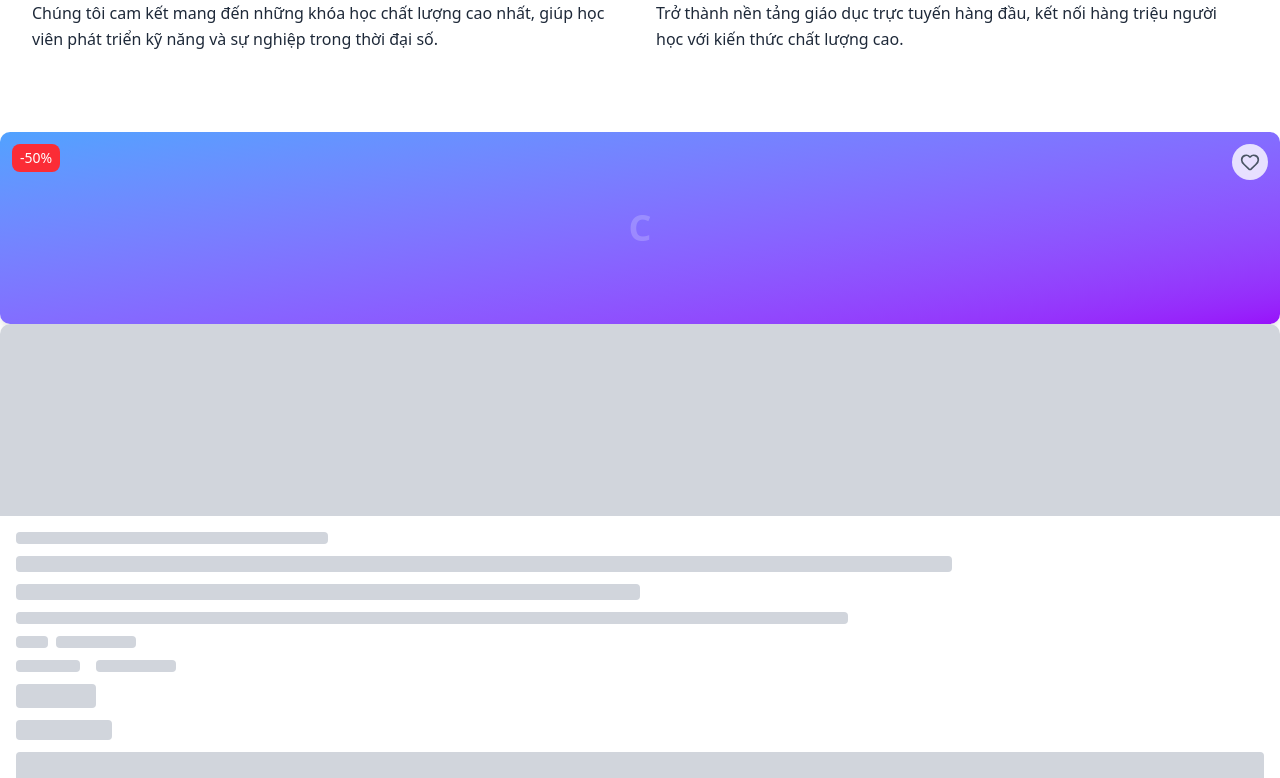
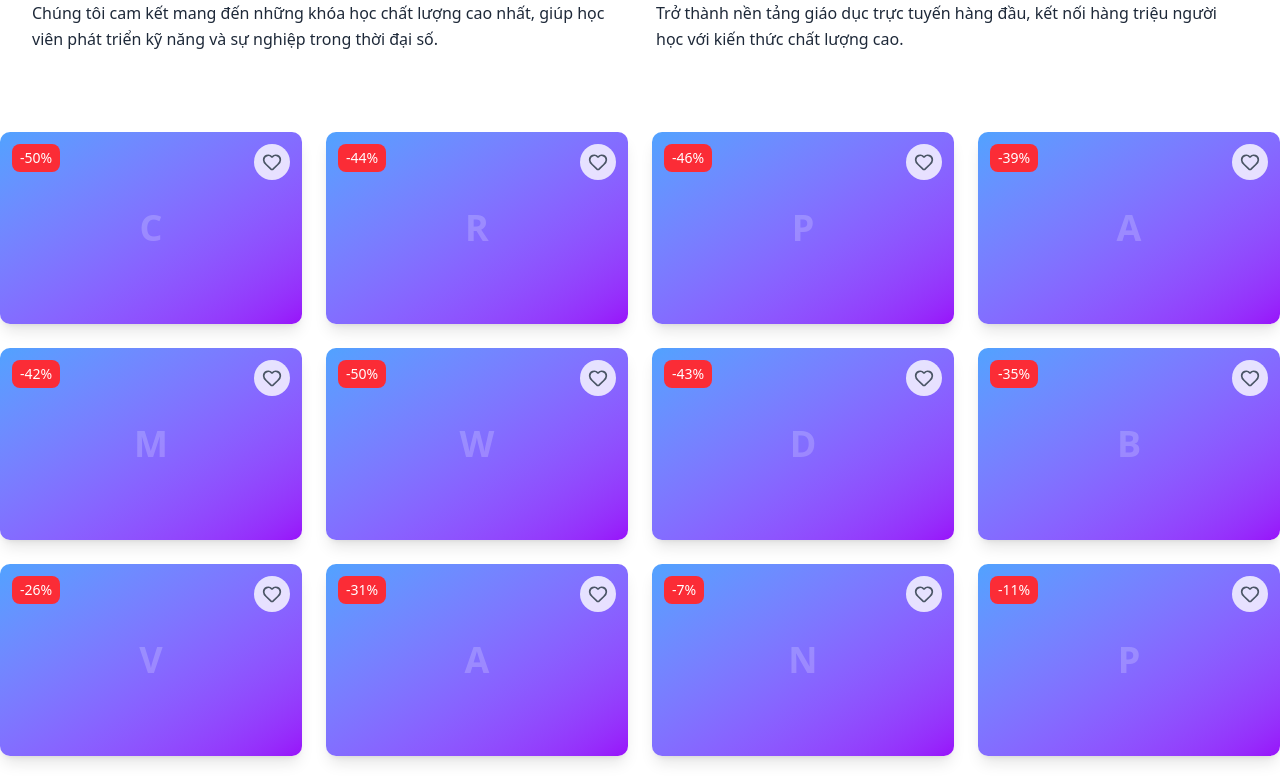
Before and after one commit to OXplakhoa/K-Edu, a Next.js app: page / in a window 1280 px wide. Shown: the part 1320-2098 px from the top of the page. Built offline with nearby package versions, Linux system fonts and the light colour scheme.

Commit message:
Add ProductGrid

```diff
--- a/app/page.tsx
+++ b/app/page.tsx
@@ -1,6 +1,7 @@
 "use client";
 import Footer from "@/components/layout/Footer";
 import ProductCard from "@/components/products/ProductCard";
+import ProductGrid from "@/components/products/ProductGrid";
 import ProductSkeleton from "@/components/products/ProductSkeleton";
 import AboutSection from "@/components/sections/AboutSection";
 import HeroSection from "@/components/sections/HeroSection";
@@ -10,8 +11,7 @@ export default function Home() {
     <>
       <HeroSection/>
       <AboutSection/>
-      <ProductCard product={products[0]} onViewDetails={() => {}} onToggleFavorite={() => {}} isFavorite={false}/>
-      <ProductSkeleton/>
+      <ProductGrid products={products} favorites={[]} onViewDetails={() => {}} onToggleFavorite={() => {}}/>
       <Footer/>
     </>
   );
--- a/components/products/ProductCard.tsx
+++ b/components/products/ProductCard.tsx
@@ -130,7 +130,7 @@ export default function ProductCard({
           {/* Action Button */}
           <button
             onClick={() => onViewDetails(product)}
-            className="w-full bg-blue-600 text-white py-2 px-4 rounded-md hover:bg-blue-700 hover:scale-105 transition-all duration-200 font-medium shadow-md hover:shadow-lg"
+            className="w-full bg-blue-600 text-white py-2 px-4 rounded-md hover:bg-blue-700 hover:scale-105 transition-all duration-200 font-medium shadow-md hover:shadow-lg cursor-pointer"
           >
             Xem chi tiết
           </button>
--- a/components/products/ProductGrid.tsx
+++ b/components/products/ProductGrid.tsx
@@ -0,0 +1,71 @@
+"use client";
+
+import { Product } from "@/lib/data";
+import ProductSkeleton from "./ProductSkeleton";
+import ProductCard from "./ProductCard";
+
+interface ProductGridProps {
+  products: Product[];
+  favorites: string[];
+  onViewDetails: (product: Product) => void;
+  onToggleFavorite: (productId: string) => void;
+  isLoading?: boolean;
+  skeletonCount?: number;
+}
+
+export default function ProductGrid({
+  products,
+  favorites,
+  onViewDetails,
+  onToggleFavorite,
+  isLoading = false,
+  skeletonCount = 8,
+}: ProductGridProps) {
+  if (isLoading) {
+    return (
+      <div className="grid grid-cols-1 md:grid-cols-2 lg:grid-cols-3 xl:grid-cols-4 gap-6">
+        {Array.from({ length: skeletonCount }).map((_, index) => (
+          <ProductSkeleton key={index} />
+        ))}
+      </div>
+    );
+  }
+  if (products.length === 0) {
+    return (
+      <div className="text-center py-12">
+        <div className="text-gray-400 mb-4">
+          <svg
+            className="mx-auto h-16 w-16"
+            fill="none"
+            viewBox="0 0 24 24"
+            stroke="currentColor"
+          >
+            <path
+              strokeLinecap="round"
+              strokeLinejoin="round"
+              strokeWidth={1}
+              d="M9.172 16.172a4 4 0 015.656 0M9 12h6m-6-4h6m2 5.291A7.962 7.962 0 0112 15c-2.34 0-4.47-.881-6.08-2.33"
+            />
+          </svg>
+        </div>
+        <h3 className="text-xl font-semibold text-gray-600 mb-2">
+          Không tìm thấy khóa học phù hợp
+        </h3>
+        <p className="text-gray-500">Thử thay đổi từ khóa hoặc bộ lọc</p>
+      </div>
+    );
+  }
+  return (
+    <div className="grid grid-cols-1 md:grid-cols-2 lg:grid-cols-3 xl:grid-cols-4 gap-6">
+      {products.map((product) => (
+        <ProductCard
+          product={product}
+          onViewDetails={onViewDetails}
+          onToggleFavorite={onToggleFavorite}
+          isFavorite={favorites.includes(product.id)}
+          key={product.id}
+        />
+      ))}
+    </div>
+  );
+}
--- a/components/sections/AboutSection.tsx
+++ b/components/sections/AboutSection.tsx
@@ -34,7 +34,7 @@ export default function AboutSection() {
           }
         },
         {
-          threshold: 0.3, // Trigger when 30% of section is visible
+          threshold: 0.1, // Trigger when 30% of section is visible
           rootMargin: "0px 0px -50px 0px",
         }
       );
```
